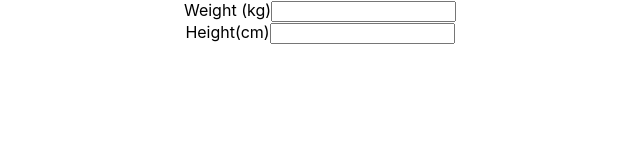
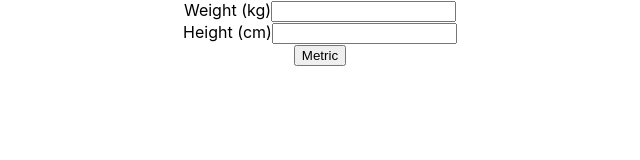
Before and after one commit to Jon1969Edwards/react_bmi_calculator, a React (Create React App) app: page / in a window 1280 px wide. Shown: the top 160 px of the page, without its empty margins (320-960 px from the left). Built offline with nearby package versions, Linux system fonts and the light colour scheme.

Commit message:
Creates button to switch between Metric and Imperial

```diff
--- a/src/App.js
+++ b/src/App.js
@@ -33,13 +33,22 @@ class App extends Component {
         </div>
 
         <div>
-          <label>Height(cm)</label>
-          <input name="height" value={this.state.height} onChange={(e) => this.setState({ height: e.target.value })} />
+          <label>
+            Height {this.state.methodName === 'Metric' ? '(cm)' : '(inches)'}
+          </label>
+          <input name="height"
+          value={this.state.height}
+          onChange={e => this.setState({ height: e.target.value })} />
+          <br />
+          <button onClick={() => this.methodChange()}>
+            {this.state.methodName}
+          </button>
         </div>
 
         <DisplayResult
           weight={this.state.weight}
           height={this.state.height}
+          methodName={this.state.methodName}
         />
       </div>
     );
```
